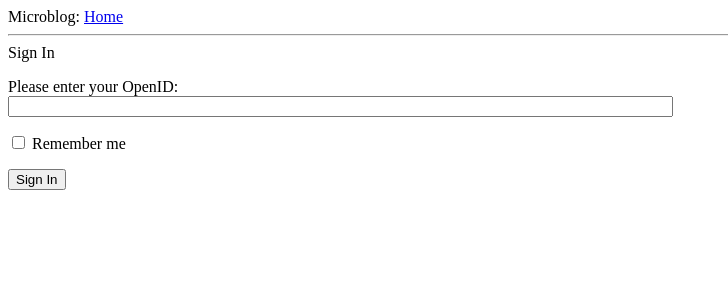
After one commit to hemagso/LearningFlask, a Flask app: page /login in a window 1280 px wide. The commit adds this page. Shown: the top 300 px of the page, without its empty margins (0-728 px from the left). Run offline with Flask 2, Linux system fonts and the light colour scheme.

Commit message:
Stopped midway through lesson 3

```diff
--- a/app/__init__.py
+++ b/app/__init__.py
@@ -1,4 +1,6 @@
 from flask import Flask
 
 app = Flask(__name__)
+app.config.from_object('config')
+
 from app import views
--- /dev/null
+++ b/app/forms.py
@@ -0,0 +1,7 @@
+from flask_wtf import Form
+from wtforms import StringField, BooleanField
+from wtforms.validators import DataRequired
+
+class LoginForm(Form):
+    openid = StringField('openid', validators=[DataRequired()])
+    remember_me = BooleanField('remember_me', default=False)
--- a/app/templates/base.html
+++ b/app/templates/base.html
@@ -11,6 +11,15 @@
 <body>
     <div>Microblog: <a href="/index">Home</a></div>
     <hr>
+    {% with messages = get_flashed_messages() %}
+        {% if messages %}
+            <ul>
+                {% for message in messages %}
+                <li>{{ message }} </li>
+                {% endfor %}
+            </ul>
+        {% endif %}
+    {% endwith %}
     {% block content %}{% endblock %}
 </body>
 </html>
--- /dev/null
+++ b/app/templates/login.html
@@ -0,0 +1,14 @@
+{% extends "base.html" %}
+
+{% block content %}
+    <hl>Sign In</hl>
+    <form action="" method="post" name="login">
+        {{ form.hidden_tag() }}
+        <p>
+            Please enter your OpenID: <br>
+            {{ form.openid(size=80) }} <br>
+        </p>
+        <p> {{ form.remember_me }} Remember me</p>
+        <p> <input type="submit" value="Sign In"> </p>
+    </form>
+{% endblock %}
--- a/app/views.py
+++ b/app/views.py
@@ -1,5 +1,6 @@
 from app import app
-from flask import render_template
+from flask import render_template, flash, redirect
+from .forms import LoginForm
 
 @app.route('/')
 @app.route('/index')
@@ -10,3 +11,11 @@ def index():
         {'author' : {'nickname' : 'Susan'}, 'body' : 'The avengers movie was so cool!'}
     ]
     return render_template('index.html', title='Home', user=user, posts=posts)
+
+@app.route('/login')
+def login():
+    form = LoginForm()
+    if form.validate_on_submit():
+        flash('Login requested for OpenID={1}, remember_me={2}'.format(form.openid.data, str(form.remember_me.data)))
+        return redirect('/index')
+    return render_template('login.html', title='Sign In', form=form)
--- /dev/null
+++ b/config.py
@@ -0,0 +1,2 @@
+WTF_CSRF_ENABLED = True
+SECRET_KEY = 'rosesareredvioletsareblueallmybasesarebelongtoyou'
```
